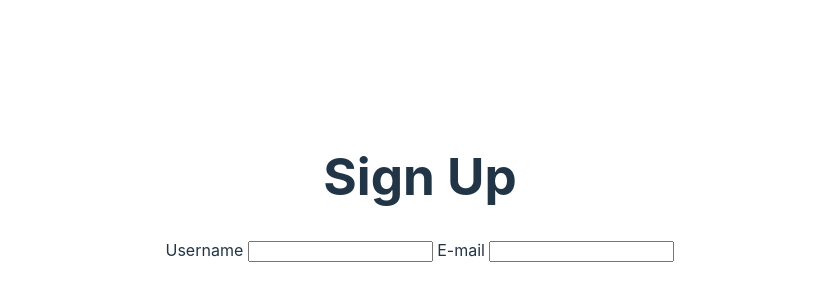
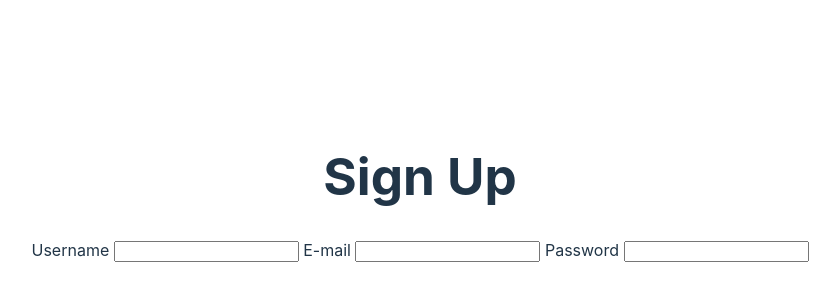
Before and after one commit to rustkas/Learn-Svelte-by-applying-test-driven-development, a Svelte app: page / in a window 1280 px wide. Shown: the part 212-512 px from the top of the page, without its empty margins (220-1060 px from the left). Built offline with nearby package versions, Linux system fonts and the light colour scheme.

Commit message:
has password type for password input

```diff
--- a/src/pages/SignUpPage.svelte
+++ b/src/pages/SignUpPage.svelte
@@ -3,3 +3,5 @@
 <input id="username"/>
 <label for="e-mail">E-mail</label>
 <input id="e-mail"/>
+<label for="password">Password</label>
+<input id="password" type="password"/>
```
Also changed, not shown: 1 other file (tests, documents, lock files or other folders).
